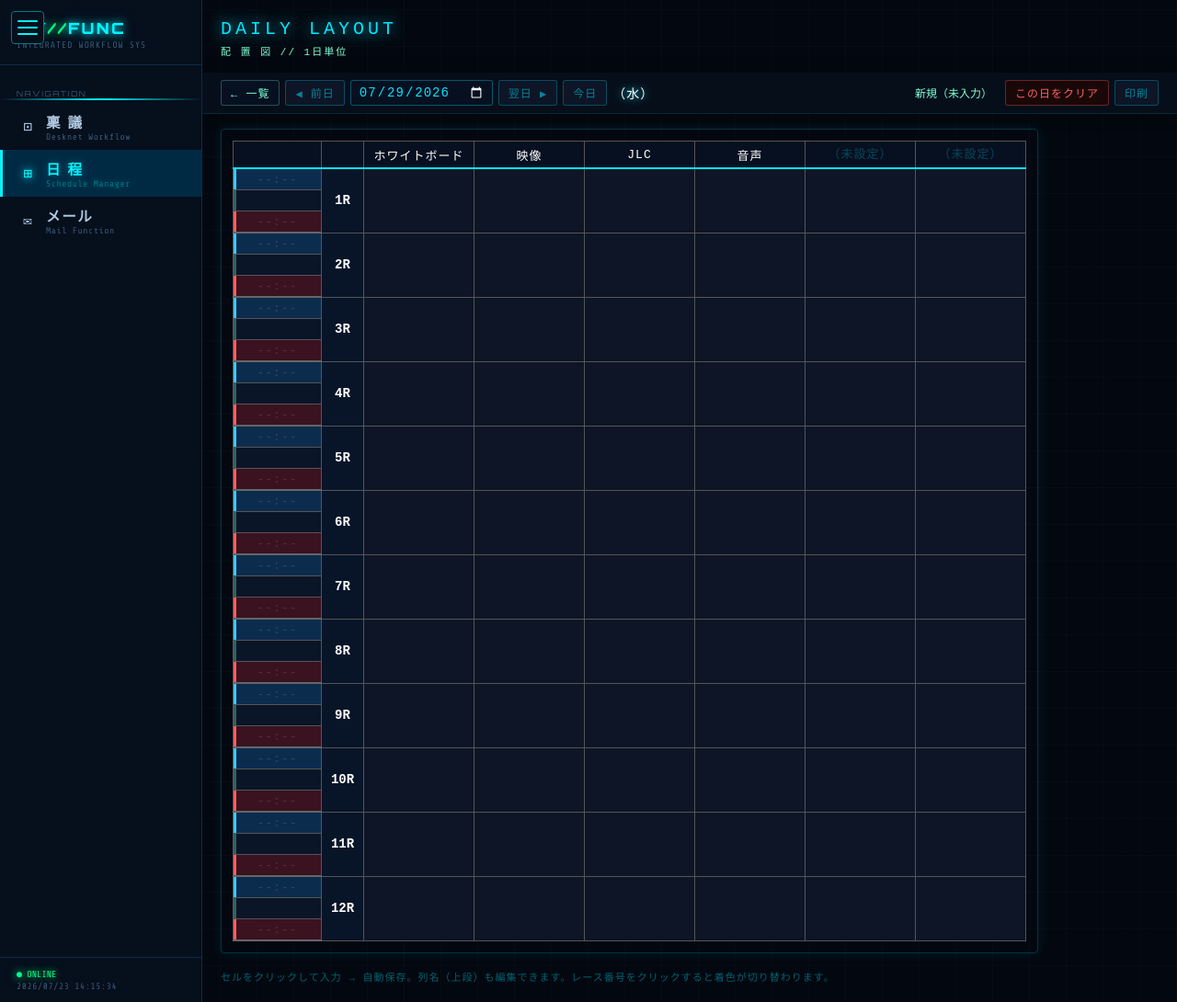
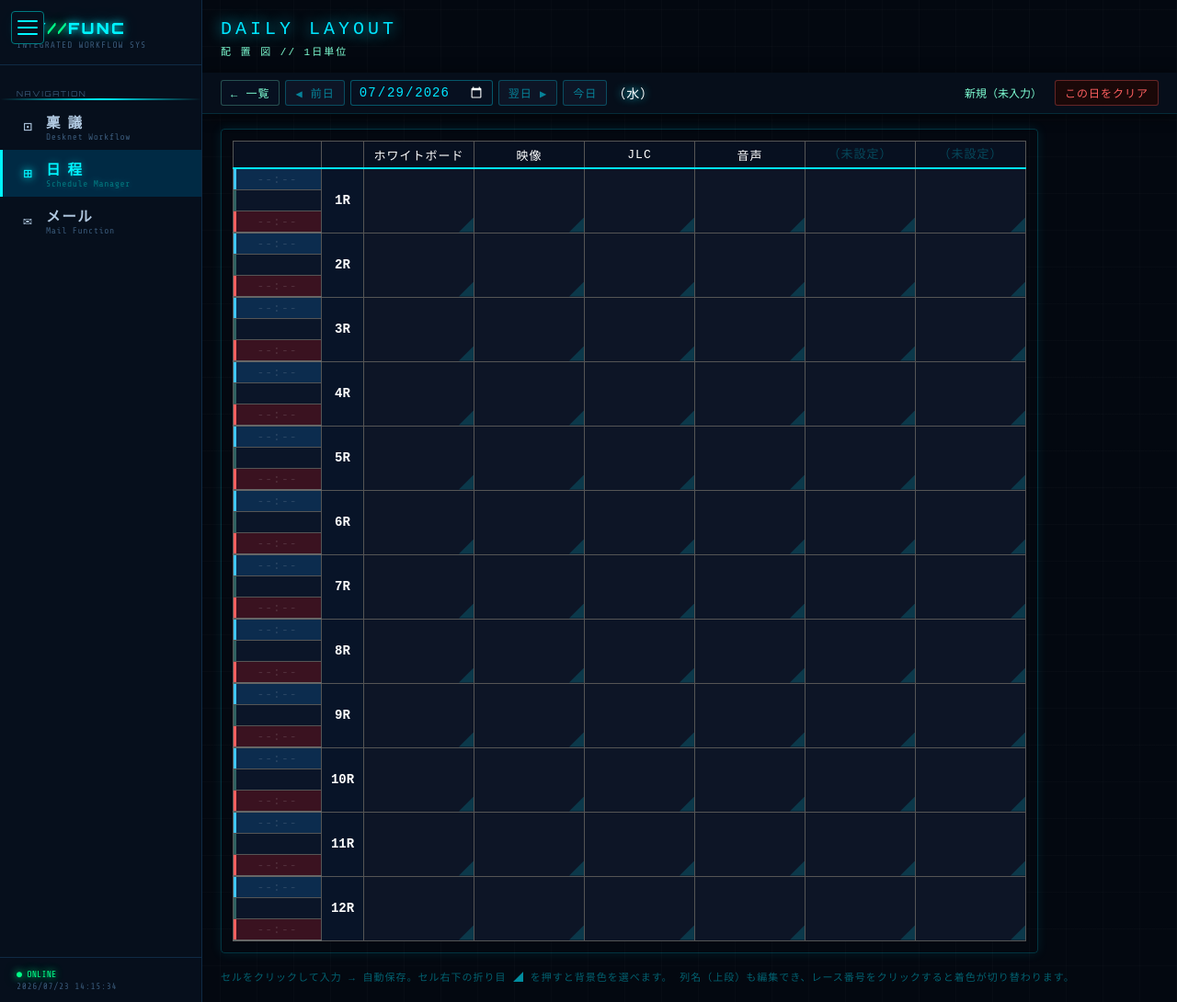
Before and after one commit to hideonSOS/MyFunction, a Django app: page /nitei/haichi/ in a window 1280 px wide. Shown: the whole page at 92% size. Run offline with Django 5.2, Linux system fonts and the light colour scheme; the visitor is signed in with stand-in values (Sample User, id 1); data that the repository does not hold is empty.

Commit message:
nitei: 配置図のセル背景色を追加・印刷ボタン削除
- セル右下の「付箋の折り目」クリックで背景色を10色から選択（色なしも可）
  文字入力（セル本体のクリック）と操作が競合しないよう分離
- 色は透過16%のフラット単色。DB にはキー c1〜c10 のみ保存し、実際の色は
  haichi.css の CSS変数 --tint で定義して一元管理
- LayoutCell に color を追加（migration 0010）。テキストが空でも
  色だけで保存されるよう保存ロジックを修正
- 保存APIは色キーを LAYOUT_COLOR_KEYS でホワイトリスト検証
- 印刷ボタンを削除（@media print のスタイルは残置）
- デプロイ申し送り資料 docs/haichi_deploy_handover.md を追加

Co-Authored-By: Claude Opus 4.8 <noreply@anthropic.com>

```diff
--- a/nitei/static/nitei/css/haichi.css
+++ b/nitei/static/nitei/css/haichi.css
@@ -269,6 +269,130 @@
 .hc-cell-input:hover { background: #112244; }
 .hc-cell-input:focus { background: #112244; box-shadow: inset 0 0 0 2px #00e5ffaa; }
 
+/* ── セル背景色（薄い発光色 10色） ──────────────
+   --tint は「R, G, B」の生値。セル背景・折り目・スウォッチで共用する。
+   塗りは 30% 透過なので、下地の暗色が透けて文字色はシアンのまま読める */
+.tint-c1  { --tint: 255,  90,  90; }   /* レッド   */
+.tint-c2  { --tint: 255, 150,  55; }   /* オレンジ */
+.tint-c3  { --tint: 255, 214,  70; }   /* イエロー */
+.tint-c4  { --tint: 168, 230,  75; }   /* ライム   */
+.tint-c5  { --tint:  60, 222, 130; }   /* グリーン */
+.tint-c6  { --tint:  55, 226, 212; }   /* ミント   */
+.tint-c7  { --tint:  70, 170, 255; }   /* ブルー   */
+.tint-c8  { --tint: 125, 132, 255; }   /* インディゴ */
+.tint-c9  { --tint: 190, 110, 255; }   /* パープル */
+.tint-c10 { --tint: 255, 105, 190; }   /* ピンク   */
+
+/* 塗りはフラットな単色（グラデーション・内側発光なし） */
+#hc-table .hc-cell.tinted {
+  background: rgba(var(--tint), 0.16);
+}
+
+#hc-table .hc-cell.tinted .hc-cell-input:hover { background: rgba(var(--tint), 0.10); }
+#hc-table .hc-cell.tinted .hc-cell-input:focus {
+  background: rgba(var(--tint), 0.14);
+  box-shadow: inset 0 0 0 2px rgba(var(--tint), 0.85);
+}
+
+/* ── 付箋の折り目（セル右下） ───────────────── */
+#hc-table .hc-cell { position: relative; }
+
+.hc-chip {
+  position: absolute;
+  right: 0;
+  bottom: 0;
+  z-index: 2;
+  width: 16px;
+  height: 16px;
+  padding: 0;
+  border: 0;
+  /* 右下の直角三角形 ＝ めくれた折り目 */
+  clip-path: polygon(100% 0, 100% 100%, 0 100%);
+  background: rgba(0, 229, 255, 0.30);
+  cursor: pointer;
+  opacity: 0.55;
+  transition: opacity 0.15s;
+}
+
+.hc-chip:hover,
+.hc-chip:focus {
+  opacity: 1;
+  outline: none;
+}
+
+/* 色が付いたセルの折り目は、その色の濃い単色 */
+#hc-table .hc-cell.tinted .hc-chip {
+  opacity: 1;
+  background: rgba(var(--tint), 0.85);
+}
+
+/* ── カラーパレット ─────────────────────────── */
+#haichi { position: relative; }
+
+#hc-palette {
+  display: none;
+  position: absolute;
+  z-index: 9999;
+  padding: 8px;
+  background: #0d1526;
+  border: 1px solid #00e5ff55;
+  border-radius: 6px;
+  box-shadow: 0 4px 24px rgba(0, 229, 255, 0.25);
+}
+
+#hc-palette.open { display: block; }
+
+.hc-pal-grid {
+  display: grid;
+  grid-template-columns: repeat(5, 1fr);
+  gap: 5px;
+  margin-bottom: 7px;
+}
+
+/* パレットの下地はセルと同じ暗色なので、スウォッチは実際の塗りと同じ見え方になる */
+.hc-swatch {
+  width: 24px;
+  height: 24px;
+  padding: 0;
+  border: 1px solid rgba(var(--tint), 0.8);
+  border-radius: 3px;
+  background: rgba(var(--tint), 0.16);
+  cursor: pointer;
+}
+
+.hc-swatch:hover { border-color: rgba(var(--tint), 1); }
+
+.hc-swatch.selected {
+  border-color: #ffffff;
+  box-shadow: 0 0 0 2px #00e5ffcc;
+}
+
+.hc-pal-clear {
+  display: block;
+  width: 100%;
+  padding: 4px 0;
+  border: 1px solid #00e5ff44;
+  border-radius: 3px;
+  background: #071020;
+  color: #00e5ff88;
+  font-family: 'Courier New', monospace;
+  font-size: 11px;
+  letter-spacing: 1px;
+  cursor: pointer;
+}
+
+.hc-pal-clear:hover { color: #00e5ff; border-color: #00e5ff; background: #112244; }
+
+/* 説明文中の折り目見本 */
+.hc-note-chip {
+  display: inline-block;
+  width: 11px;
+  height: 11px;
+  clip-path: polygon(100% 0, 100% 100%, 0 100%);
+  background: rgba(0, 229, 255, 0.6);
+  vertical-align: -1px;
+}
+
 /* レース境界を強調 */
 #hc-table tr.race-close td { border-bottom: 2px solid #666; }
 #hc-table tbody tr:last-child td { border-bottom: 2px solid #666; }
@@ -299,7 +423,8 @@
 @media print {
   @page { size: A4 portrait; margin: 12mm; }
 
-  #hamburger, #sidebar, .hc-toolbar, .hc-note { display: none !important; }
+  #hamburger, #sidebar, .hc-toolbar, .hc-note,
+  .hc-chip, #hc-palette { display: none !important; }
   #page-wrapper { margin-left: 0 !important; padding: 0 !important; color: #000; }
 
   .hc-title, .hc-sub { color: #000; text-shadow: none; }
@@ -319,4 +444,12 @@
   #hc-table .hc-time-cell.row-close { background: #fff; box-shadow: none; }
 
   .hc-cell-input { height: 40px; }
+
+  /* 着色セルは色を残して印刷する。白地に 30% 透過なので淡く出る */
+  #hc-table .hc-cell.tinted {
+    background: rgba(var(--tint), 0.16);
+    box-shadow: none;
+    -webkit-print-color-adjust: exact;
+    print-color-adjust: exact;
+  }
 }
--- a/nitei/static/nitei/js/haichi.js
+++ b/nitei/static/nitei/js/haichi.js
@@ -19,6 +19,7 @@
     headers: DEFAULT_HEADERS.slice(),
     races:   {},   // race -> {start, close, highlight}
     cells:   {},   // "race_col" -> text
+    colors:  {},   // "race_col" -> 'c1'〜'c10'
   };
 
   function blankRace() {
@@ -125,6 +126,7 @@
       headers: state.headers.slice(),
       races:   races,
       cells:   Object.assign({}, state.cells),
+      colors:  Object.assign({}, state.colors),
     };
 
     fetch(API_SAVE, {
@@ -195,10 +197,24 @@
       tr1.appendChild(tdRace);
 
       for (let c = 0; c < COL_COUNT; c++) {
+        const key = r + '_' + c;
         const td = document.createElement('td');
-        td.className = 'hc-cell';
         td.rowSpan = 3;
-        const key = r + '_' + c;
+        applyCellTint(td, key);
+
+        // 左上のカラーチップ。入力欄のクリックを奪わないよう小さく置く
+        const chip = document.createElement('button');
+        chip.type = 'button';
+        chip.className = 'hc-chip';
+        chip.title = '背景色を選ぶ';
+        chip.setAttribute('aria-label', '背景色を選ぶ');
+        chip.addEventListener('click', ev => {
+          ev.preventDefault();
+          ev.stopPropagation();
+          openPalette(chip, key);
+        });
+        td.appendChild(chip);
+
         const input = document.createElement('input');
         input.className = 'hc-cell-input';
         input.value = state.cells[key] || '';
@@ -255,6 +271,109 @@
     return td;
   }
 
+  // ── セル背景色 ─────────────────────────────
+  /** td に現在の色クラスを反映する */
+  function applyCellTint(td, key) {
+    const color = state.colors[key] || '';
+    td.className = 'hc-cell' + (color ? ' tinted tint-' + color : '');
+    td.dataset.key = key;
+  }
+
+  // パレット（1つを使い回す）
+  let palette      = null;
+  let paletteKey   = null;   // 編集中のセル
+  let paletteChip  = null;
+
+  function buildPalette() {
+    palette = document.createElement('div');
+    palette.id = 'hc-palette';
+
+    const grid = document.createElement('div');
+    grid.className = 'hc-pal-grid';
+    COLOR_KEYS.forEach(ck => {
+      const sw = document.createElement('button');
+      sw.type = 'button';
+      sw.className = 'hc-swatch tint-' + ck;
+      sw.dataset.color = ck;
+      sw.title = ck;
+      sw.addEventListener('click', () => pickColor(ck));
+      grid.appendChild(sw);
+    });
+    palette.appendChild(grid);
+
+    const clearBtn = document.createElement('button');
+    clearBtn.type = 'button';
+    clearBtn.className = 'hc-pal-clear';
+    clearBtn.textContent = '色なし';
+    clearBtn.addEventListener('click', () => pickColor(''));
+    palette.appendChild(clearBtn);
+
+    document.getElementById('haichi').appendChild(palette);
+  }
+
+  function openPalette(chip, key) {
+    if (!palette) buildPalette();
+    if (paletteKey === key && palette.classList.contains('open')) {
+      closePalette();
+      return;
+    }
+    paletteKey  = key;
+    paletteChip = chip;
+
+    // 現在の色を選択表示
+    const current = state.colors[key] || '';
+    palette.querySelectorAll('.hc-swatch').forEach(sw => {
+      sw.classList.toggle('selected', sw.dataset.color === current);
+    });
+
+    palette.classList.add('open');
+
+    // チップの真下へ。画面右端・下端からはみ出さないよう寄せる
+    const host = document.getElementById('haichi').getBoundingClientRect();
+    const rect = chip.getBoundingClientRect();
+    const pw   = palette.offsetWidth;
+    const ph   = palette.offsetHeight;
+
+    let left = rect.left - host.left;
+    let top  = rect.bottom - host.top + 4;
+    const maxLeft = host.width - pw - 4;
+    if (left > maxLeft) left = Math.max(0, maxLeft);
+    if (rect.bottom + ph > window.innerHeight) {
+      top = rect.top - host.top - ph - 4;
+    }
+    palette.style.left = left + 'px';
+    palette.style.top  = top + 'px';
+  }
+
+  function closePalette() {
+    if (palette) palette.classList.remove('open');
+    paletteKey = null;
+    paletteChip = null;
+  }
+
+  function pickColor(color) {
+    if (paletteKey === null) return;
+    const key = paletteKey;
+    if (color) state.colors[key] = color; else delete state.colors[key];
+
+    const td = table.querySelector('.hc-cell[data-key="' + key + '"]');
+    if (td) applyCellTint(td, key);
+
+    closePalette();
+    scheduleSave();
+  }
+
+  // パレット外クリック / Esc で閉じる
+  document.addEventListener('click', ev => {
+    if (!palette || !palette.classList.contains('open')) return;
+    if (palette.contains(ev.target) || ev.target === paletteChip) return;
+    closePalette();
+  });
+
+  document.addEventListener('keydown', ev => {
+    if (ev.key === 'Escape') closePalette();
+  });
+
   function refreshDuration(race) {
     const el = table.querySelector('.hc-dur[data-race="' + race + '"]');
     if (el) el.textContent = duration(state.races[race].start, state.races[race].close);
@@ -286,7 +405,9 @@
             highlight: !!item.highlight,
           };
         });
-        state.cells = Object.assign({}, data.cells || {});
+        state.cells  = Object.assign({}, data.cells  || {});
+        state.colors = Object.assign({}, data.colors || {});
+        closePalette();
         render();
         setStatus(data.exists ? '読み込み完了' : '新規（未入力）', '');
       })
@@ -308,8 +429,6 @@
          String(d.getDate()).padStart(2, '0'));
   });
 
-  document.getElementById('print-btn').addEventListener('click', () => window.print());
-
   document.getElementById('clear-btn').addEventListener('click', () => {
     if (!confirm(state.date + ' の配置図をすべて消去します。よろしいですか？')) return;
     clearTimeout(saveTimer);
--- a/nitei/templates/nitei/haichi.html
+++ b/nitei/templates/nitei/haichi.html
@@ -25,7 +25,6 @@
     <span class="hc-spacer"></span>
     <span id="hc-status">読み込み中...</span>
     <button class="hc-btn hc-danger" id="clear-btn" type="button">この日をクリア</button>
-    <button class="hc-btn" id="print-btn" type="button">印刷</button>
   </div>
 
   <div class="hc-wrap">
@@ -33,7 +32,8 @@
   </div>
 
   <div class="hc-note">
-    セルをクリックして入力 → 自動保存。列名（上段）も編集できます。レース番号をクリックすると着色が切り替わります。
+    セルをクリックして入力 → 自動保存。セル右下の折り目 <span class="hc-note-chip"></span> を押すと背景色を選べます。
+    列名（上段）も編集でき、レース番号をクリックすると着色が切り替わります。
   </div>
 
 </div>
@@ -42,6 +42,7 @@
   const RACE_COUNT      = {{ race_count }};
   const COL_COUNT       = {{ col_count }};
   const DEFAULT_HEADERS = {{ default_headers|safe }};
+  const COLOR_KEYS      = {{ color_keys|safe }};
 </script>
 {% endblock %}
 
--- a/nitei/views.py
+++ b/nitei/views.py
@@ -9,7 +9,7 @@ from datetime import date as date_cls, datetime
 from .models import (
     Title, WorkEntry, EventEntry, PERSONS,
     LayoutDay, LayoutRace, LayoutCell,
-    LAYOUT_RACE_COUNT, LAYOUT_COL_COUNT, LAYOUT_DEFAULT_HEADERS,
+    LAYOUT_RACE_COUNT, LAYOUT_COL_COUNT, LAYOUT_DEFAULT_HEADERS, LAYOUT_COLOR_KEYS,
 )
 
 NITEI_SESSION_KEY = 'nitei_authed'
@@ -69,6 +69,7 @@ def haichi(request):
         'race_count':       LAYOUT_RACE_COUNT,
         'col_count':        LAYOUT_COL_COUNT,
         'default_headers':  json.dumps(LAYOUT_DEFAULT_HEADERS, ensure_ascii=False),
+        'color_keys':       json.dumps(LAYOUT_COLOR_KEYS),
     })
 
 
@@ -282,11 +283,21 @@ def api_layout(request):
             'headers': LAYOUT_DEFAULT_HEADERS,
             'races':   [],
             'cells':   {},
+            'colors':  {},
             'exists':  False,
         })
 
     headers = day.headers or LAYOUT_DEFAULT_HEADERS
     headers = (list(headers) + [''] * LAYOUT_COL_COUNT)[:LAYOUT_COL_COUNT]
+
+    cells  = {}
+    colors = {}
+    for c in day.cells.all():
+        key = f"{c.race}_{c.col}"
+        if c.text:
+            cells[key] = c.text
+        if c.color:
+            colors[key] = c.color
 
     return JsonResponse({
         'date':    day_date.strftime('%Y-%m-%d'),
@@ -297,7 +308,8 @@ def api_layout(request):
             'close':     r.close_time,
             'highlight': r.highlight,
         } for r in day.races.all()],
-        'cells':  {f"{c.race}_{c.col}": c.text for c in day.cells.all()},
+        'cells':  cells,
+        'colors': colors,
         'exists': True,
     })
 
@@ -344,24 +356,41 @@ def api_layout_save(request):
                                 close_time=close, highlight=highlight))
     LayoutRace.objects.bulk_create(races)
 
-    # 配置セル
-    day.cells.all().delete()
-    cells = []
-    for key, text in (body.get('cells') or {}).items():
+    # 配置セル（テキストと背景色。どちらか一方だけでも保存する）
+    def parse_key(key):
         parts = str(key).split('_')
         if len(parts) != 2:
-            continue
+            return None
         try:
             race, col = int(parts[0]), int(parts[1])
         except ValueError:
-            continue
+            return None
         if not (1 <= race <= LAYOUT_RACE_COUNT and 0 <= col < LAYOUT_COL_COUNT):
+            return None
+        return (race, col)
+
+    merged = {}
+    for key, text in (body.get('cells') or {}).items():
+        rc = parse_key(key)
+        if rc is None:
             continue
         text = str(text or '').strip()[:200]
-        if not text:
+        if text:
+            merged.setdefault(rc, {'text': '', 'color': ''})['text'] = text
+
+    for key, color in (body.get('colors') or {}).items():
+        rc = parse_key(key)
+        if rc is None:
             continue
-        cells.append(LayoutCell(day=day, race=race, col=col, text=text))
-    LayoutCell.objects.bulk_create(cells)
+        color = str(color or '').strip()
+        if color in LAYOUT_COLOR_KEYS:
+            merged.setdefault(rc, {'text': '', 'color': ''})['color'] = color
+
+    day.cells.all().delete()
+    LayoutCell.objects.bulk_create([
+        LayoutCell(day=day, race=rc[0], col=rc[1], text=v['text'], color=v['color'])
+        for rc, v in merged.items()
+    ])
 
     return JsonResponse({'ok': True})
 
```
Also changed, not shown: docs/haichi_deploy_handover.md (added, +167 -0 lines), nitei/models.py (+10 -5 lines), nitei/migrations/0010_layoutcell_color.py (added).
